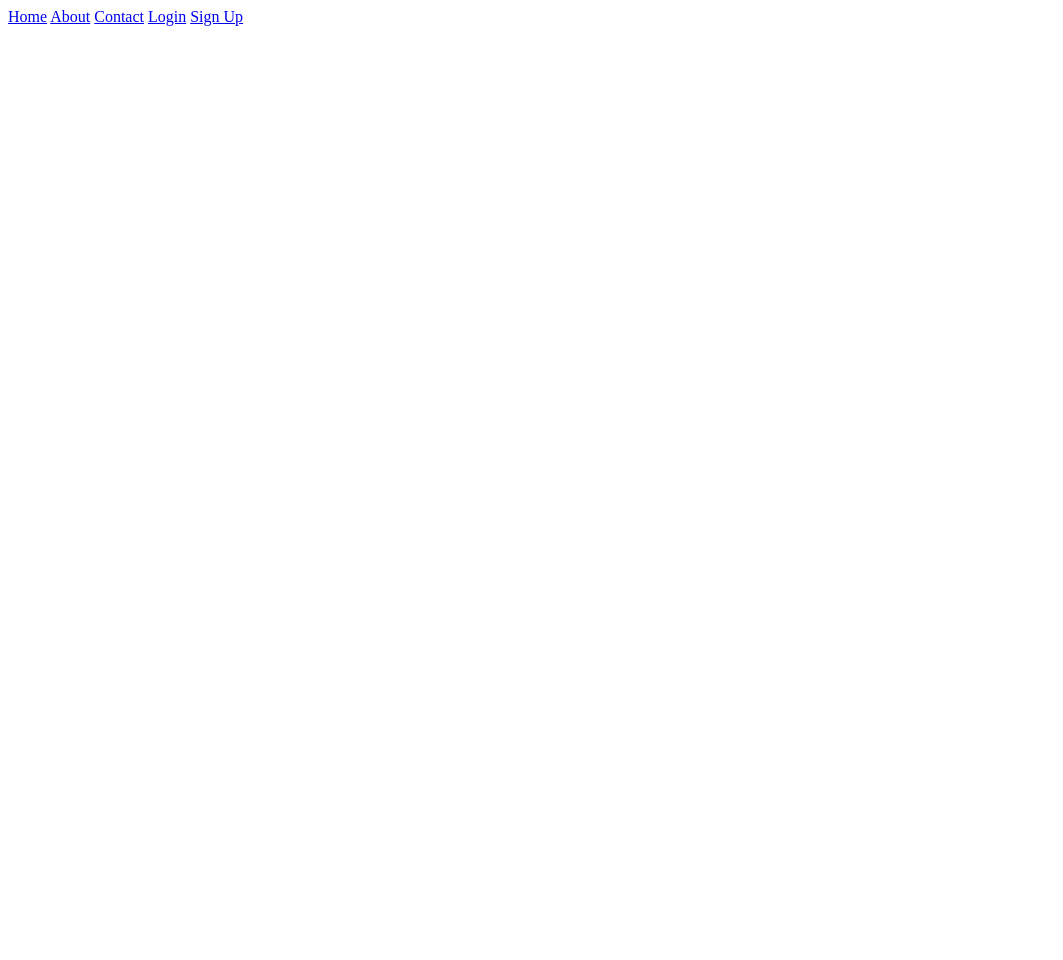
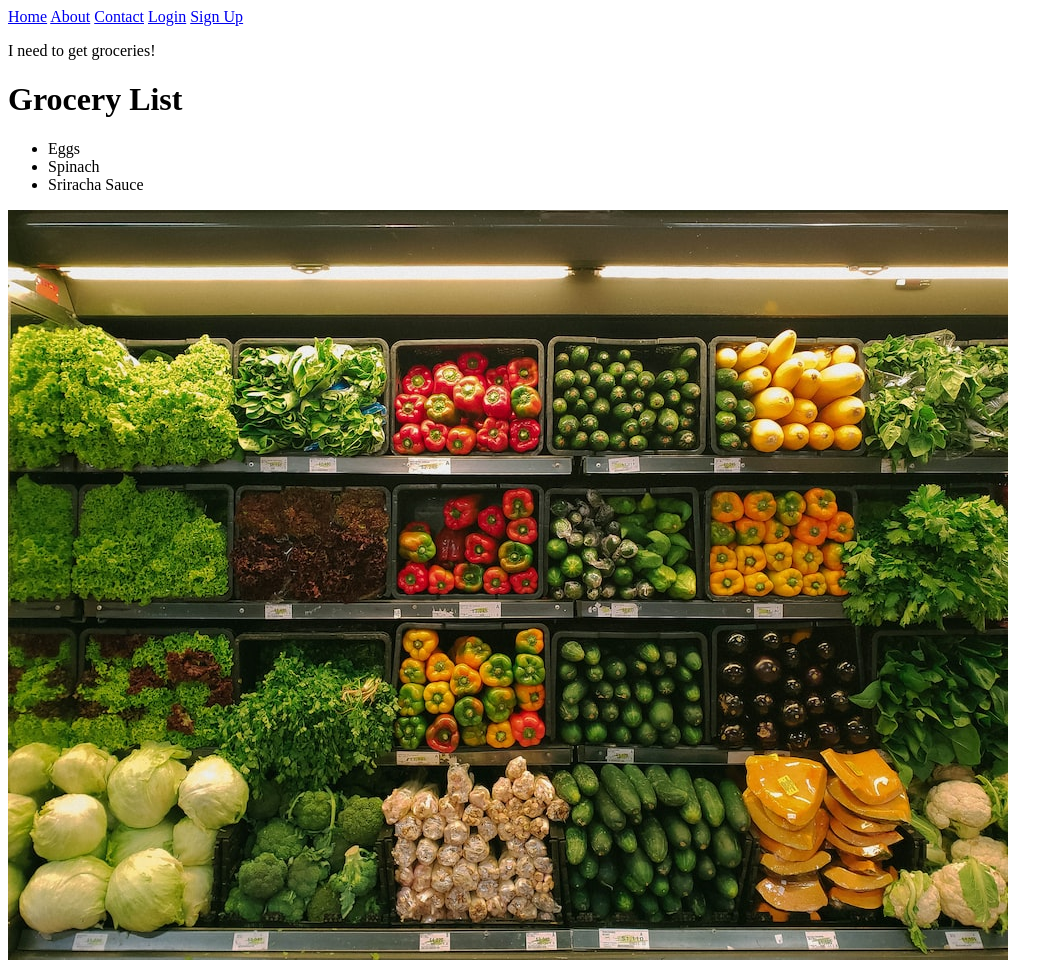
Before and after one commit to kmerediith/html-guided-practice, a plain HTML site: page index.html in a window 1280 px wide. Shown: the whole page, without its empty margins (0-1063 px from the left). Before the commit the page ends 800 px from the top, so only its background shows below. Drawn offline with Linux system fonts and the light colour scheme.

Commit message:
added grocery list

```diff
--- a/index.html
+++ b/index.html
@@ -14,5 +14,13 @@
         <a href="Login">Login</a>
         <a href="Sign Up">Sign Up</a>
     </nav>
+    <p>I need to get groceries!</p>
+    <h1>Grocery List</h1>
+    <ul>
+        <li>Eggs</li>
+        <li>Spinach</li>
+        <li>Sriracha Sauce</li>
+    </ul>
+    <img src="grocery.jpeg"/>
 </body>
 </html>
```
Also changed, not shown: grocery.jpeg (added).
